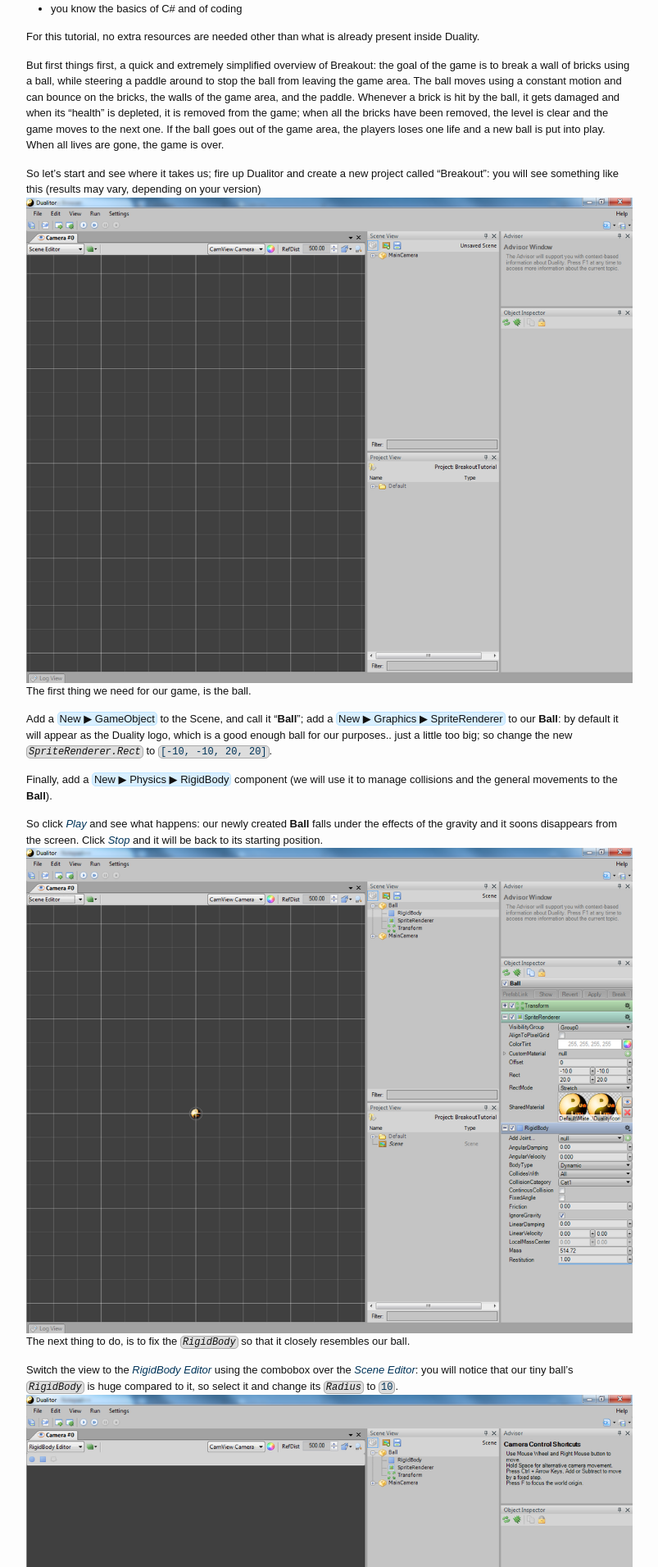
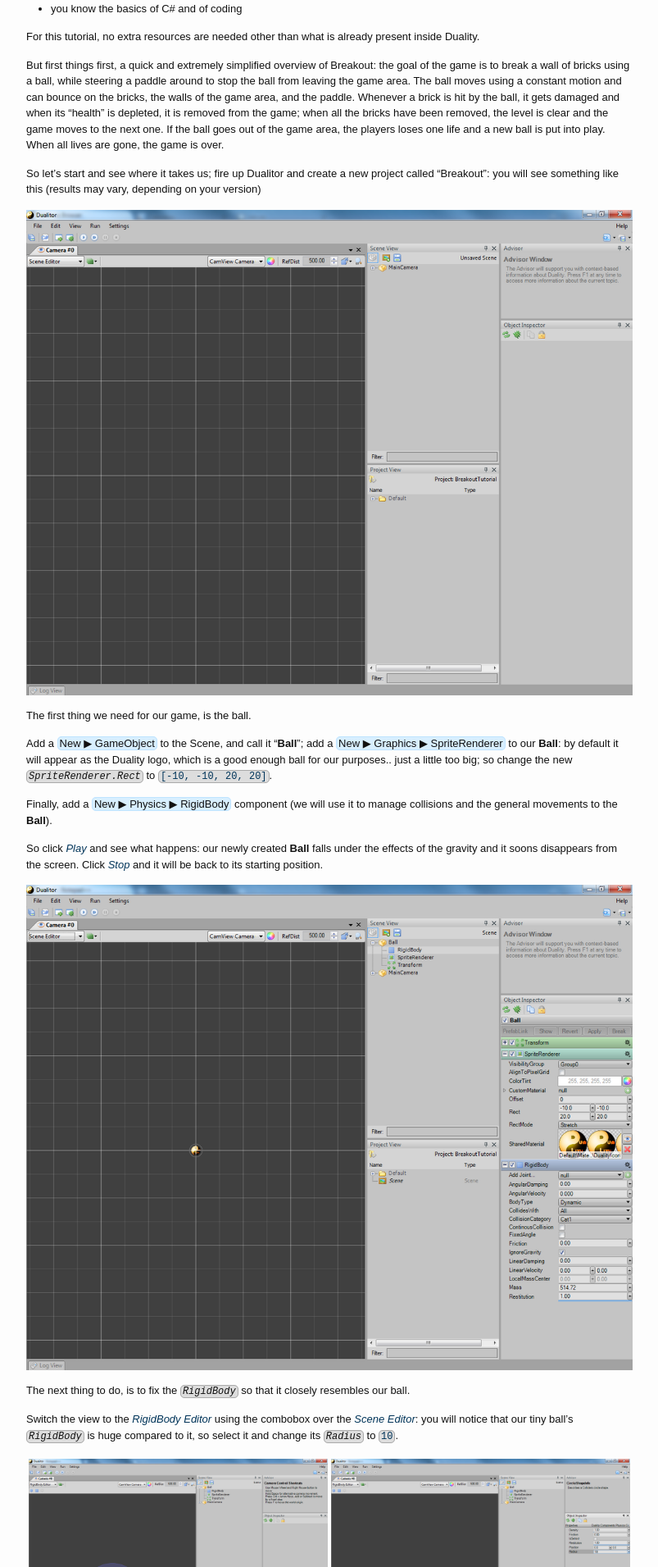
Before and after one commit to MrLeonardo/sirepi.github.io, a Jekyll site: the page built from _posts/2015-03-02-breakout-part-1.md, in a window 1280 px wide. Shown: the part 381-2292 px from the top of the page at 82% size, without its empty margins (238-1041 px from the left). Built offline with Jekyll 4.4.1, drawn with Linux system fonts in a browser that asks for light colours; nearby versions of some CDN libraries.

Commit message:
Working...

```diff
--- a/_includes/head.html
+++ b/_includes/head.html
@@ -7,4 +7,5 @@
   <link rel="stylesheet" href="{{ '/css/main.css' | prepend: site.baseurl }}">
   <link rel="canonical" href="{{ page.url | replace:'index.html','' | prepend: site.baseurl | prepend: site.url }}">
   <link rel="alternate" type="application/rss+xml" title="{{ site.title }}" href="{{ '/feed.xml' | prepend: site.baseurl | prepend: site.url }}" />
+  <link rel="stylesheet" href="//cdnjs.cloudflare.com/ajax/libs/lightbox2/2.7.1/css/lightbox.css">
 </head>
--- /dev/null
+++ b/_includes/js.html
@@ -0,0 +1,2 @@
+<script type="text/javascript" src="//cdnjs.cloudflare.com/ajax/libs/jquery/2.1.3/jquery.min.js"></script>
+<script type="text/javascript" src="//cdnjs.cloudflare.com/ajax/libs/lightbox2/2.7.1/js/lightbox.min.js"></script>
--- /dev/null
+++ b/_includes/lightbox.html
@@ -0,0 +1 @@
+<a href="{{ site.url }}/images/{{ page.images }}-{{ include.img }}.png" data-lightbox="lbx" data-title="{{ include.title }}"><img src="{{ site.url }}/images/{{ page.images }}-{{ include.img }}.png"></a>
--- a/_layouts/default.html
+++ b/_layouts/default.html
@@ -9,5 +9,6 @@
       </div>
     </div>
     {% include footer.html %}
+    {% include js.html %}
   </body>
 </html>
--- a/_posts/2015-03-02-breakout-part-1.md
+++ b/_posts/2015-03-02-breakout-part-1.md
@@ -23,7 +26,9 @@
 But first things first, a quick and extremely simplified overview of Breakout: the goal of the game is to break a wall of bricks using a ball, while steering a paddle around to stop the ball from leaving the game area. The ball moves using a constant motion and can bounce on the bricks, the walls of the game area, and the paddle. Whenever a brick is hit by the ball, it gets damaged and when its "health" is depleted, it is removed from the game; when all the bricks have been removed, the level is clear and the game moves to the next one. If the ball goes out of the game area, the players loses one life and a new ball is put into play. When all lives are gone, the game is over.
 
 So let's start and see where it takes us; fire up Dualitor and create a new project called "Breakout": you will see something like this (results may vary, depending on your version)
-<img src="{{ site.url }}/images/breakout-part-1-1.png">
+
+{% include lightbox.html img='1' %}
+
 The first thing we need for our game, is the ball.
 
 Add a <xm>New &#9654; GameObject</xm> to the Scene, and call it "<xn>Ball</xn>"; add a <xm>New &#9654; Graphics &#9654; SpriteRenderer</xm> to our <xn>Ball</xn>: by default it will appear as the Duality logo, which is a good enough ball for our purposes.. just a little too big; so change the new <xp>SpriteRenderer.Rect</xp> to <xc>[-10, -10, 20, 20]</xc>.
@@ -31,12 +36,18 @@
 Finally, add a <xm>New &#9654; Physics &#9654; RigidBody</xm> component (we will use it to manage collisions and the general movements to the <xn>Ball</xn>).
 
 So click <xd>Play</xd> and see what happens: our newly created <xn>Ball</xn> falls under the effects of the gravity and it soons disappears from the screen. Click <xd>Stop</xd> and it will be back to its starting position.
-<img src="{{ site.url }}/images/breakout-part-1-2.png">
+
+{% include lightbox.html img='2' %}
+
 The next thing to do, is to fix the <xp>RigidBody</xp> so that it closely resembles our ball.
 
 Switch the view to the <xd>RigidBody Editor</xd> using the combobox over the <xd>Scene Editor</xd>: you will notice that our tiny ball's <xp>RigidBody</xp> is huge compared to it, so select it and change its <xp>Radius</xp> to <xc>10</xc>.
-<img src="{{ site.url }}/images/breakout-part-1-3.png">
-<img src="{{ site.url }}/images/breakout-part-1-4.png">
+<table>
+<tr>
+<td>{% include lightbox.html img='3' %}</td>
+<td>{% include lightbox.html img='4' %}</td>
+</tr>
+</table>
 Finally, going back to the <xd>Scene Editor</xd>, change the <xp>RigidBody</xp> parameters so that <xp>AngularDamping</xp>, <xp>LinearDamping</xp> and <xp>Friction</xp> are set to <xc>0</xc>, and <xp>Restitution</xp>
 is set to <xc>1</xc>. This will make so that our <xn>Ball</xn> will never lose speed due to collisions or friction, but keep on moving.
 
@@ -53,7 +64,9 @@
 
 Again, add a <xm>New &#9654; Physics &#9654; RigidBody</xm> Component and switch to the <xd>RigidBody Editor</xd> view. Unfortunately in this case our paddle is not a circle, so remove the current shape and add a new polygon; being a rectangle, we will need 4 vertices (left click to add a vertex, right click to stop). It's not important to place them exactly on the <xn>Paddle</xn>'s vertices, you can always fix the coordinates by editing them directly in
 the <xd>Object Inspector</xd>. What's important is that they are at the right coordinates (see the picture).
-<img src="{{ site.url }}/images/breakout-part-1-5.png">
+
+{% include lightbox.html img="5" title="last one" %}
+
 We are almost done.. now go back to the <xd>Scene Editor</xd>, select the <xn>Paddle</xn> and, again, set its <xp>RigidBody</xp>'s parameters as we did before (<xp>AngularDamping</xp>, <xp>LinearDamping</xp>, <xp>Friction</xp> to <xc>0</xc>, <xp>Restitution</xp> to <xc>1</xc>) and, this time, also set the <xp>BodyType</xp> to <xc>Static</xc>: this will prevent that collisions with
 the ball move our paddle around.
 
--- a/_sass/_style.scss
+++ b/_sass/_style.scss
@@ -1,3 +1,7 @@
+.post-excerpt {
+    font-size: 12px;
+}
+
 .post-content {
     font-family: sans-serif;
     font-size: 13px;
@@ -38,3 +42,7 @@
     font-style: italic;
     color: #003459;
 }
+
+article img {
+    width: 100%;
+}
```
Also changed, not shown: other parts of _posts/2015-03-02-breakout-part-1.md (+5 -2 lines), index.html (+8 -5 lines).
